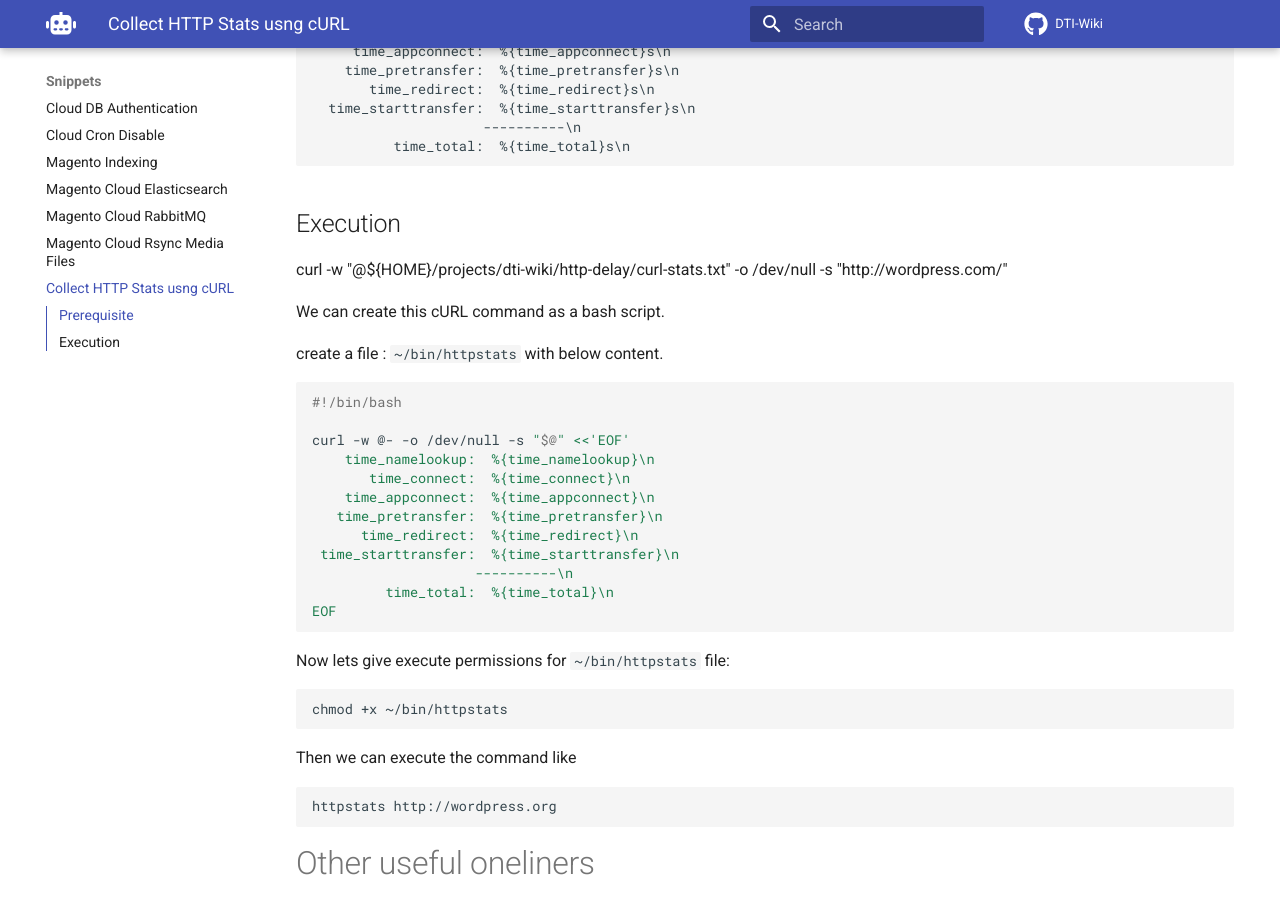
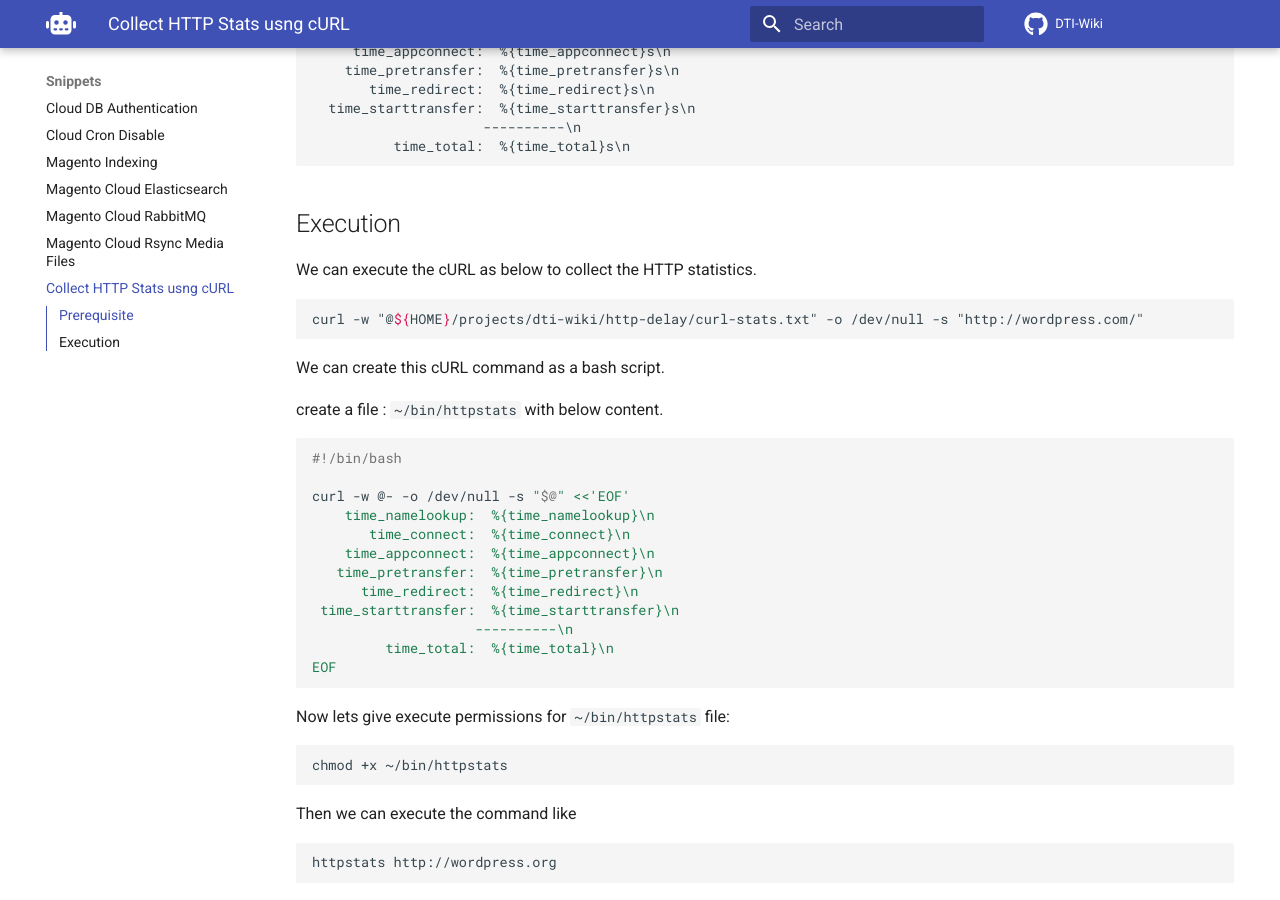
Before and after one commit to dti-wiki/dti-wiki.github.io, an MkDocs documentation site: the page built from docs/docs/snippets/curl-stats.md, in a window 1280 px wide and 900 px high, scrolled down 655 px. Built offline with MkDocs 1.6.1 and Material for MkDocs 9.7.7, drawn with Linux system fonts in a browser that asks for light colours; comment, search, counter and statistics services are not loaded.

Commit message:
adding curl stats

````diff
--- a/docs/docs/snippets/curl-stats.md
+++ b/docs/docs/snippets/curl-stats.md
@@ -34,8 +34,11 @@ paste the below content to: `~/projects/dti-wiki/http-delay/curl-stats.txt`
 
 ## Execution
 
+We can execute the cURL as below to collect the HTTP statistics.
+
+```
 curl -w "@${HOME}/projects/dti-wiki/http-delay/curl-stats.txt" -o /dev/null -s "http://wordpress.com/"
-
+```
 
 We can create this cURL command as a bash script.
 
````
